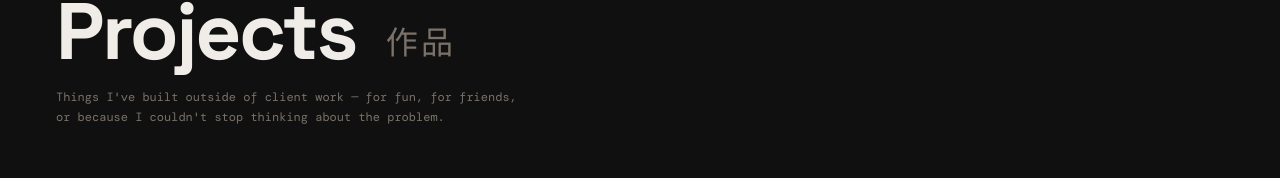
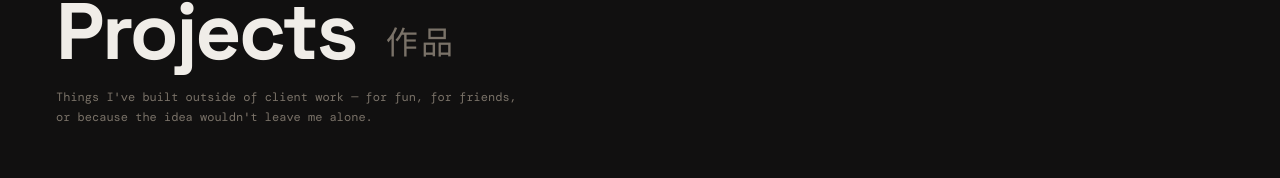
Before and after one commit to jeremytaan/jeremytan-io, a Next.js app: page /projects in a window 1280 px wide. Shown: the part 174-352 px from the top of the page. Built offline with nearby package versions, Linux system fonts and the light colour scheme; a web font is replaced by a local one.

Commit message:
update projects description

```diff
--- a/app/projects/page.js
+++ b/app/projects/page.js
@@ -41,7 +41,7 @@ export default function ProjectsPage() {
           Projects <span style={{fontFamily:'Noto Sans SC, sans-serif', fontSize:'0.4em', fontWeight:300, color:'#7A7268', marginLeft:12, letterSpacing:'0.1em', verticalAlign:'middle'}}>作品</span>
         </h1>
         <p style={{fontFamily:'DM Mono, monospace', fontSize:12, fontWeight:300, color:'#7A7268', maxWidth:480, lineHeight:1.7}}>
-          Things I've built outside of client work — for fun, for friends, or because I couldn't stop thinking about the problem.
+          Things I've built outside of client work — for fun, for friends, or because the idea wouldn't leave me alone.
         </p>
       </section>
 
```
